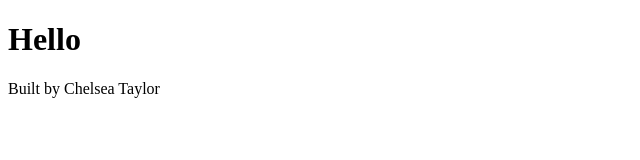
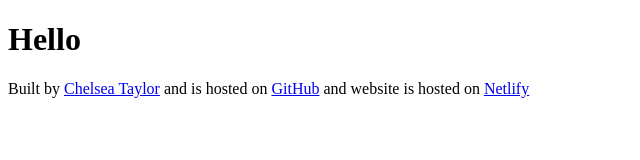
Before and after one commit to cmtaylor15/weatherforecast, a plain HTML site: page index.html in a window 1280 px wide. Shown: the whole page, without its empty margins (0-640 px from the left). Drawn offline with Linux system fonts and the light colour scheme.

Commit message:
Added links to the footer

```diff
--- a/index.html
+++ b/index.html
@@ -7,6 +7,15 @@
   </head>
   <body>
     <h1>Hello</h1>
-    <footer>Built by Chelsea Taylor</footer>
+    <footer>
+      Built by
+      <a href="https://github.com/cmtaylor15" target="_blank">Chelsea Taylor</a>
+      and is hosted on
+      <a href="https://github.com/cmtaylor15/weatherforecast" target="_blank"
+        >GitHub</a
+      >
+      and website is hosted on
+      <a href="https://ctaylor.netlify.app/" target="_blank">Netlify</a>
+    </footer>
   </body>
 </html>
```
